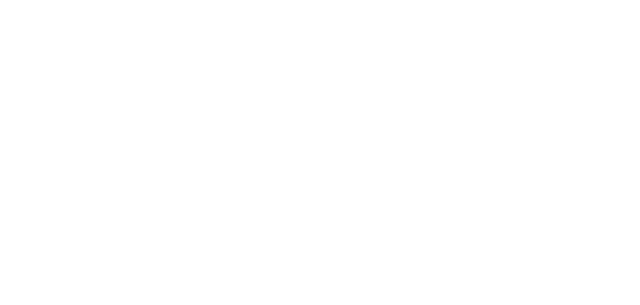
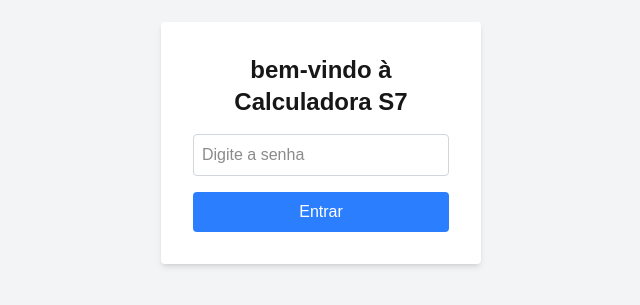
Before and after one commit to SanchezDeveloper/calculadora-s7, a Next.js app: page / in a window 1280 px wide. Shown: the part 257-562 px from the top of the page, without its empty margins (319-959 px from the left). Built offline with nearby package versions, Linux system fonts and the light colour scheme.

Commit message:
creating the Calculator component and starting to create DoorRegistration component

```diff
--- a/src/app/page.tsx
+++ b/src/app/page.tsx
@@ -1,9 +1,18 @@
-
+"use client"
+import Calculator from "@/components/Calculator";
+import Login from "@/components/Login";
+import { useState } from "react";
 
 export default function Home() {
+  const [acessoLiberado, setAcessoLiberado] = useState(false);
+
   return (
     <div>
-
+      {!acessoLiberado ? (
+        <Login onLoginSucess={() => setAcessoLiberado(true)} />
+      ) : (
+        <Calculator />
+      )}
     </div>
   );
 }
--- /dev/null
+++ b/src/components/Calculator.tsx
@@ -0,0 +1,5 @@
+export default function Calculator() {
+    return (
+        <div> Calculadora aqui</div>
+    )
+}
--- a/src/components/Login.tsx
+++ b/src/components/Login.tsx
@@ -1,7 +1,7 @@
 "use client";
 
 import { useState } from "react";
-import senha from "../data/password.json";
+import password from "../data/password.json";
 
 interface LoginProps {
   onLoginSucess: () => void;
@@ -11,7 +11,42 @@
   const [senha, setSenha] = useState("");
   const [erro, setErro] = useState("");
 
-  const handleLogin = ()=> {
-    if (senha === pass.senhaAcesso)
-  }
+  const handleLogin = () => {
+    if (senha === password.senhaAcesso) {
+      setErro("");
+      onLoginSucess(); //Libera acesso a calculadora
+    } else {
+      setErro("Senha incorreta. tente novamente.")
+    }
+  };
+
+  const handleKeyPress = (e: React.KeyboardEvent<HTMLInputElement>) => {
+    if (e.key === "Enter") handleLogin();
+  };
+
+  return (
+    <div className="flex flex-col items-center justify-center min-h-screen bg-gray-100">
+      <div className="bg-white p-8 rounded shadow-md w-80">
+        <h1 className="text-2xl font-bold mb-4 text-center"> bem-vindo à Calculadora S7</h1>
+
+        <input
+          type="password"
+          placeholder="Digite a senha"
+          value={senha}
+          onChange={(e) => setSenha(e.target.value)}
+          onKeyDown={handleKeyPress}
+          className="w-full p-2 border border-gray-300 rounded mb-4 focus:outline-none focus:ring-2 focus:ring-blue-500"
+        />
+
+        {erro && <p className="text-red-500 mb-2">{erro}</p>}
+
+        <button
+          onClick={handleLogin}
+          className="w-full bg-blue-500 text-white py-2 rounded hover:bg-blue-600 transition-colors"
+        >
+          Entrar
+        </button>
+      </div>
+    </div>
+  )
 }
--- a/src/data/password.json
+++ b/src/data/password.json
@@ -1,3 +1,3 @@
 {
-  "senha": 1234
+  "senhaAcesso": "1234"
 }
--- a/src/data/prices.json
+++ b/src/data/prices.json
@@ -13,7 +13,7 @@
       "ac600": 1300,
       "ac1000": 2600,
       "ac1500": 5100,
-      "ac2000": 6700,
+      "ac2000": 6700
       },
       "semNB": {
         "dc200": 1900,
```
Also changed, not shown: package.json (+8 -8 lines), src/components/DoorRegistration.tsx (added), 1 other file (tests, documents, lock files or other folders).
